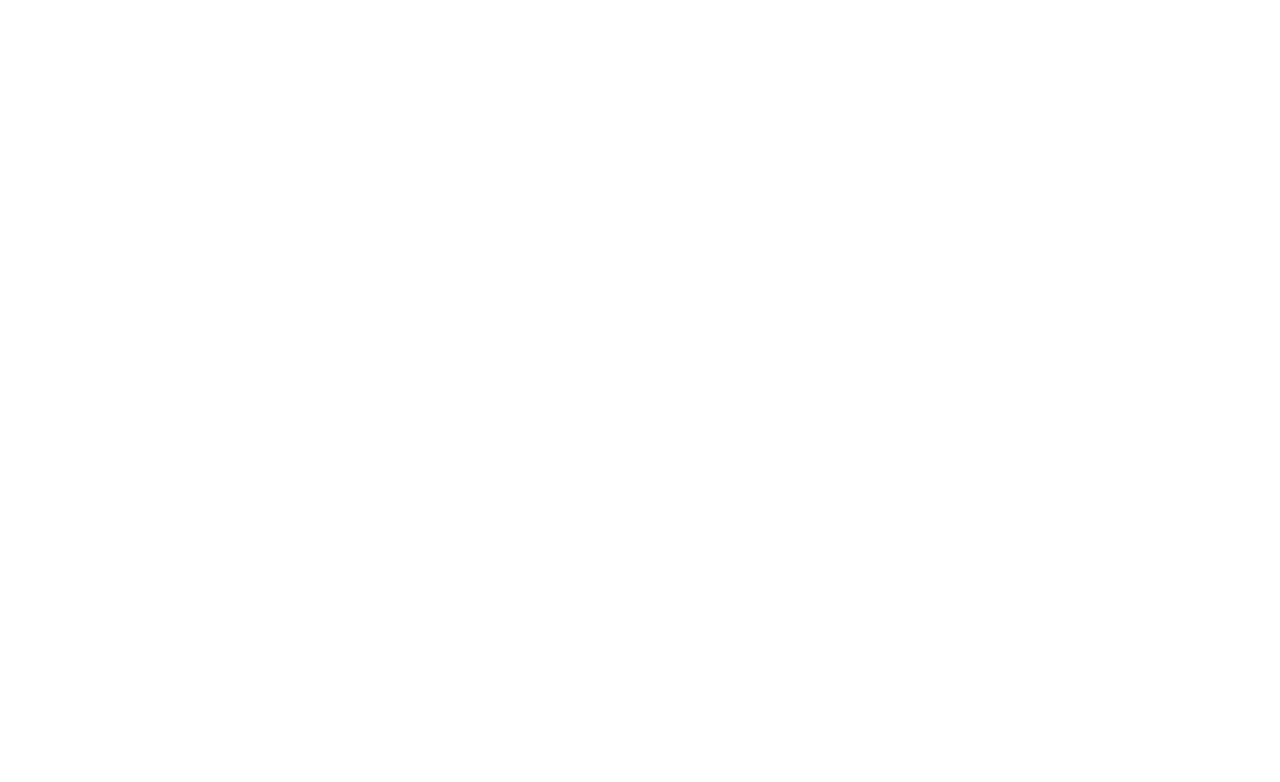
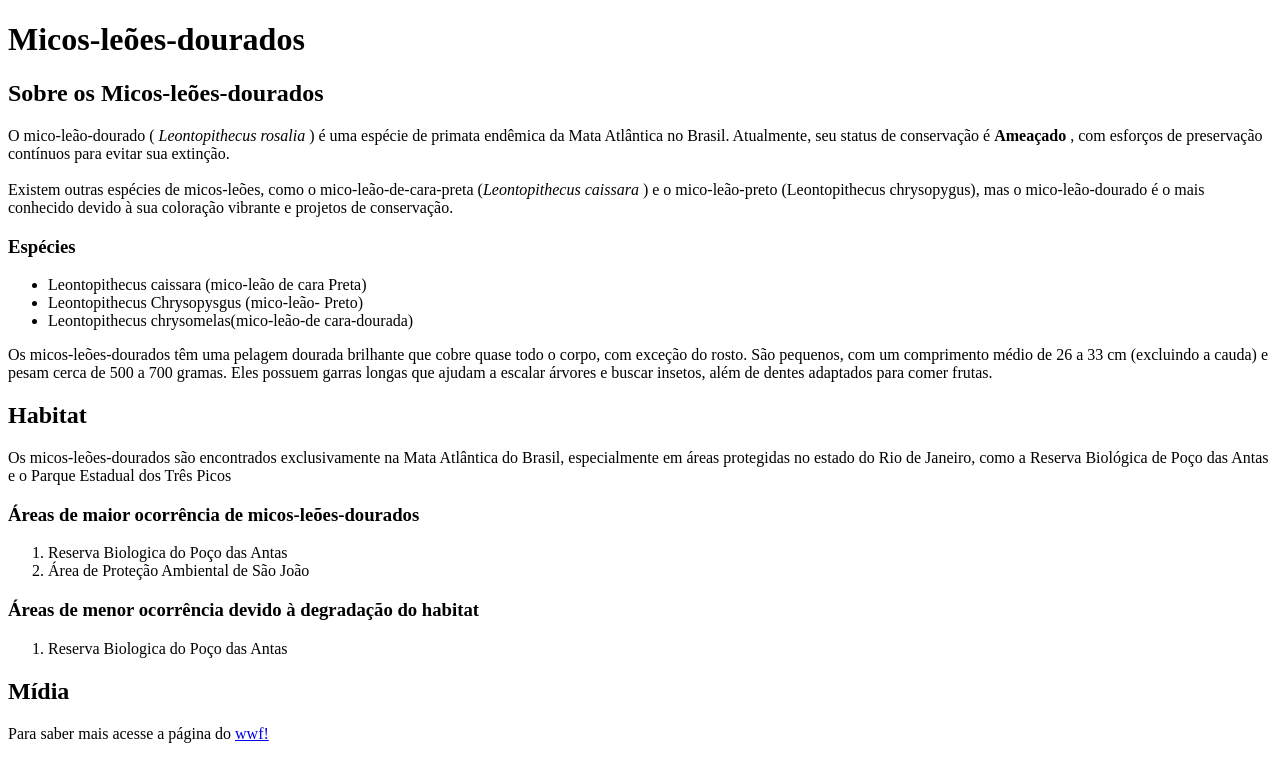
Before and after one commit to Odinzin9/mico-leao, a plain HTML site: page index.html in a window 1280 px wide. Drawn offline with Linux system fonts and the light colour scheme.

Commit message:
Update index.html

```diff
--- a/index.html
+++ b/index.html
@@ -0,0 +1,52 @@
+<!doctype html>
+<html>
+ <head>
+   <meta charset="UTF-8">
+   <meta name="viewport" content="width=device-width, initial-scale=1.0">
+   <title> Pagina Web!</title>
+
+ </head>
+  <body>
+    <h1> Micos-leões-dourados</h1> <!-- comentario -->
+    <div id="introducao"> <!-- organiza a página em seções -->
+      <!-- ID é um Atributo, são como informações adicionais -->
+    <h2> Sobre os Micos-leões-dourados </h2>
+
+      <p> O mico-leão-dourado (<em> Leontopithecus rosalia </em> ) é uma espécie de primata endêmica da Mata Atlântica no Brasil. Atualmente, seu status de conservação é <strong> Ameaçado </strong>, com esforços de preservação contínuos para evitar sua extinção.<br><br> Existem outras espécies de micos-leões, como o mico-leão-de-cara-preta (<em>Leontopithecus caissara </em>) e o mico-leão-preto (Leontopithecus chrysopygus), mas o mico-leão-dourado é o mais conhecido devido à sua coloração vibrante e projetos de conservação. </p>
+
+    <h3>Espécies </h3></div>
+
+    <ul>
+<li> Leontopithecus caissara (mico-leão de cara Preta) </li>
+<li> Leontopithecus Chrysopysgus (mico-leão- Preto)</li>
+<li> Leontopithecus chrysomelas(mico-leão-de cara-dourada)</li>
+   </ul>
+
+    <p> Os micos-leões-dourados têm uma pelagem dourada brilhante que cobre quase todo o corpo, com exceção do rosto. São pequenos, com um comprimento médio de 26 a 33 cm (excluindo a cauda) e pesam cerca de 500 a 700 gramas. Eles possuem garras longas que ajudam a escalar árvores e buscar insetos, além de dentes adaptados para comer frutas. </p>
+
+
+<div id="habitat">
+    <h2> Habitat</h2>
+      <p> Os micos-leões-dourados são encontrados exclusivamente na Mata Atlântica do Brasil, especialmente em áreas protegidas no estado do Rio de Janeiro, como a Reserva Biológica de Poço das Antas e o Parque Estadual dos Três Picos</p>
+
+    <h3> Áreas de maior ocorrência de micos-leões-dourados</h3>
+    <ol>
+    <li> Reserva Biologica do Poço das Antas </li>
+    <li> Área de Proteção Ambiental de São João </li>
+
+   </ol>
+
+    <h3> Áreas de menor ocorrência devido à degradação do habitat</h3></div>
+   <ol>
+<li> Reserva Biologica do Poço das Antas </li>
+    </ol>
+
+    <div id="midia">
+      <h2>Mídia</h2></div>
+
+  <p> Para saber mais acesse a página do  <a href="https://www.wwf.org.br/natureza_brasileira/especiais/biodiversidade/especie_do_mes/maio_mico_leao_dourado/" target="_blank" >wwf!</a></p>
+
+
+  </body>
+
+</html>
```
